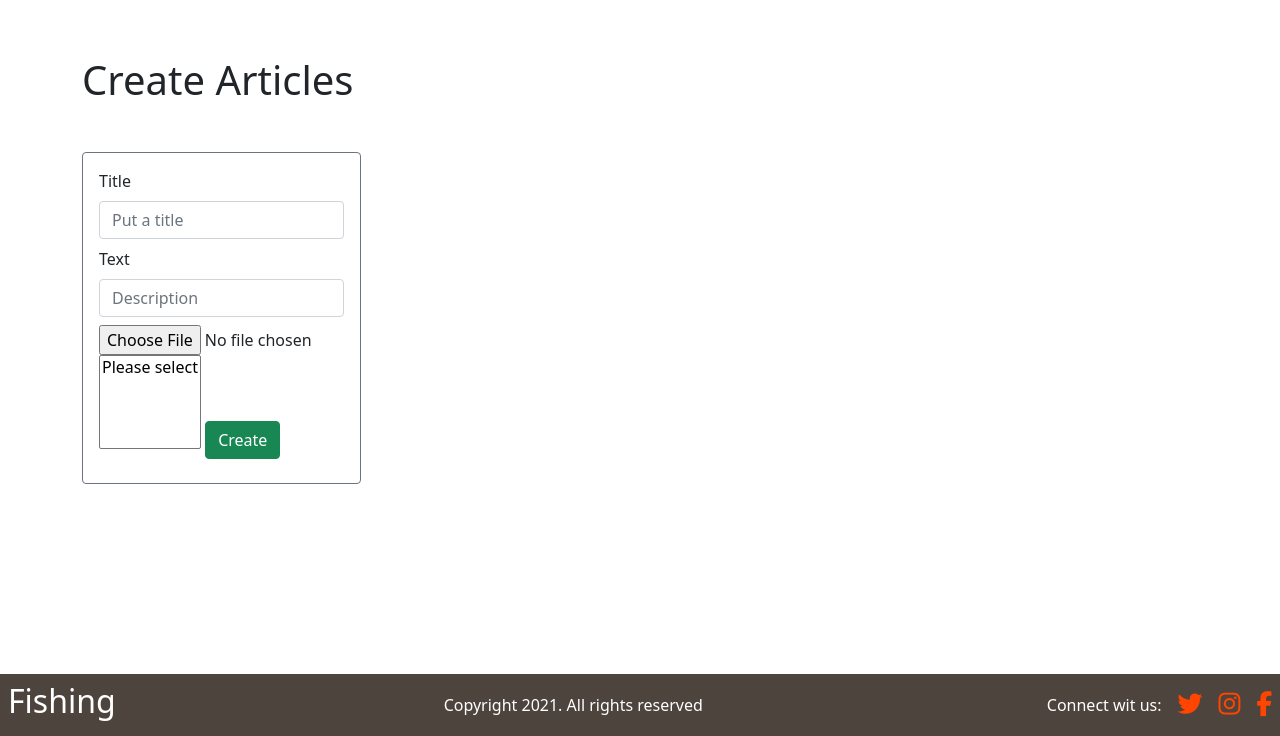
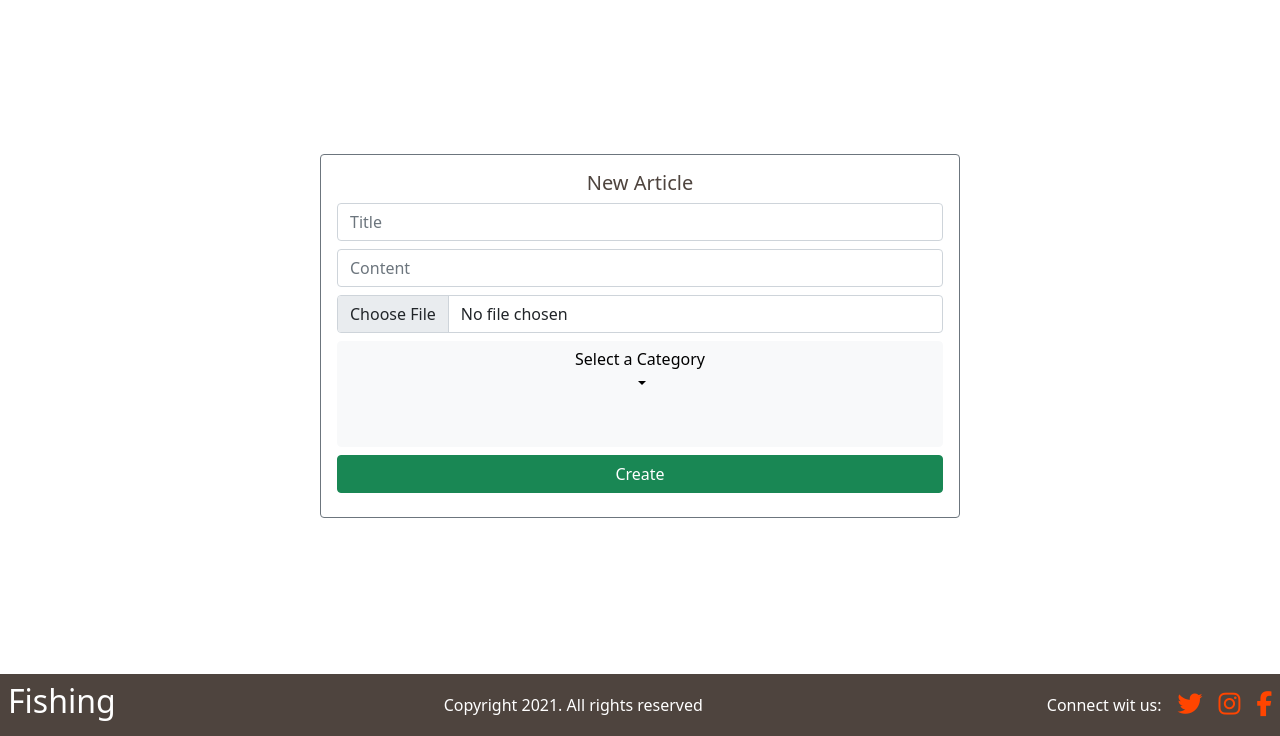
Before and after one commit to AlanSoto31/fishing-articles-capstone, a Rails app: page /fishings/new in a window 1280 px wide. Shown: the part 64-800 px from the top of the page. Run offline with Rails 7, Linux system fonts and the light colour scheme; the visitor is signed in with stand-in values (Sample User, id 1); data that the repository does not hold is empty; style sheets or scripts are compiled from the project's sources; some libraries are stand-ins or nearby versions.

Commit message:
Style new article view

```diff
--- a/app/assets/stylesheets/application.css
+++ b/app/assets/stylesheets/application.css
@@ -13,6 +13,10 @@
  *= require_tree .
  *= require_self
  */
+
+.titles_color {
+	color: #4E443E;
+}
 
 .top-menu h2, span, i{
 	color: #4E443E;
--- a/app/assets/stylesheets/fishings.scss
+++ b/app/assets/stylesheets/fishings.scss
@@ -1,3 +1,11 @@
 // Place all the styles related to the Fishings controller here.
 // They will automatically be included in application.css.
 // You can use Sass (SCSS) here: https://sass-lang.com/
+
+.centered_XY {
+  position: fixed;
+  top: 50%;
+  left: 50%;
+  /* bring your own prefixes */
+  transform: translate(-50%, -50%);
+}
--- a/app/views/fishings/new.html.erb
+++ b/app/views/fishings/new.html.erb
@@ -1,19 +1,12 @@
-<br>
-<br>
-<br>
-<br>
-<br>
-<div class="container">
-  <h1>Create Articles</h1>
-  <div class="w-25 border border-secondary mt-5 p-3 rounded">
-    <%= form_for @fishing, url: {action: "create"} do |f| %>
-        <%= f.label :title, nil, class: 'label' %>
-        <%= f.text_field :title, placeholder: "Put a title", class:"form-control my-2 #{@clas1}" %>
-        <%= f.label :text, nil, class: 'label' %>
-        <%= f.text_field :text, placeholder: "Description", class:"form-control my-2 #{@clas2}" %>
-        <%= f.file_field :image%>
-        <%= f.collection_select :category_id, Category.all, :id, :name, {prompt: true}, {multiple: true}%>
-        <%= f.submit "Create", class: 'btn btn-success  my-2' %>
-    <% end %>
-  </div>
+
+<div class="w-50 border border-secondary p-3 rounded centered_XY">
+  <h5 class="text-center titles_color">New Article</h5>
+  <%= form_for @fishing, url: {action: "create"} do |f| %>
+      <%= f.text_field :title, placeholder: "Title", class:"form-control my-2 #{@clas1}" %>
+      <%= f.text_field :text, placeholder: "Content", class:"form-control my-2 #{@clas2}" %>
+      <%= f.file_field :image, class:'form-control my-2' %>
+      <%= f.collection_select :category_id, Category.all, :id, :name, {prompt: 'Select a Category'}, { multiple: true, class: "btn btn-light dropdown-toggle  w-100" }%>
+      <br>
+      <%= f.submit "Create", class: 'btn btn-success  my-2 w-100' %>
+  <% end %>
 </div>
```
Also changed, not shown: app/views/fishings/index.html.erb (deleted, +0 -19 lines).
